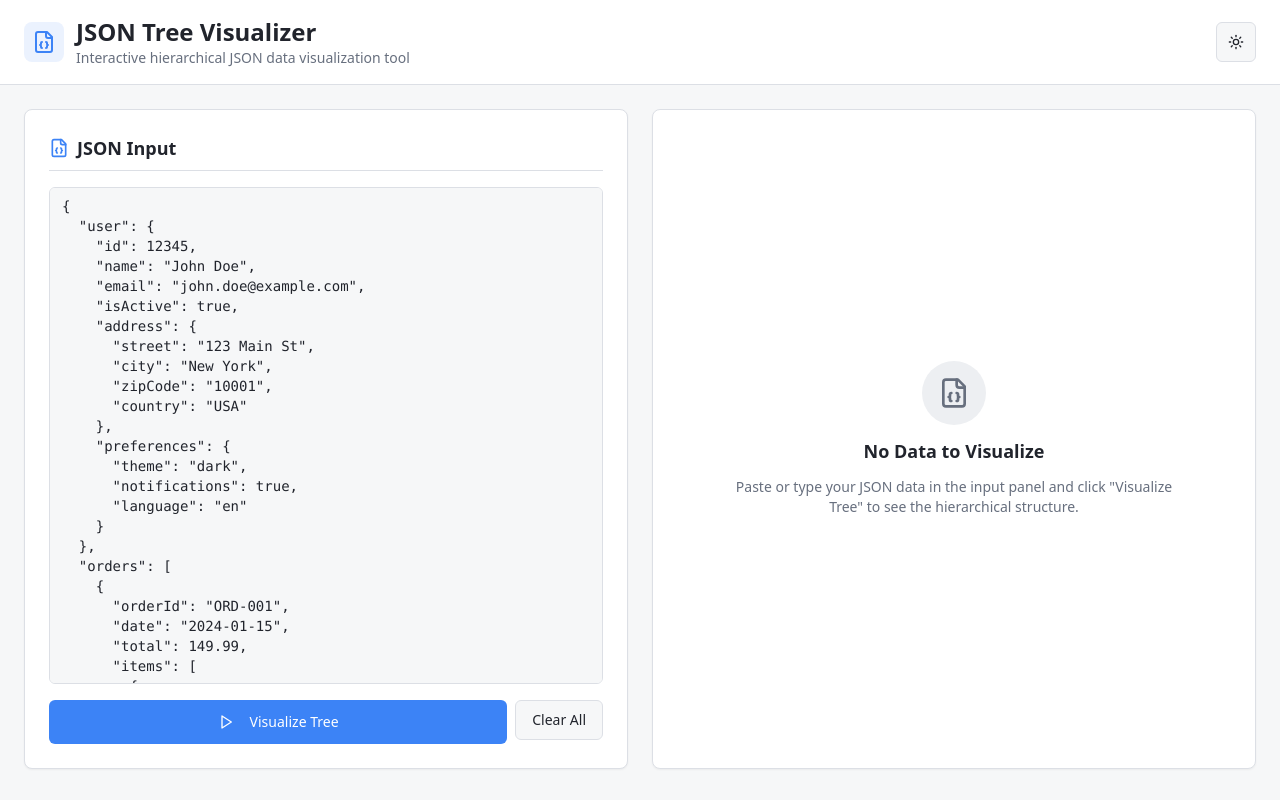
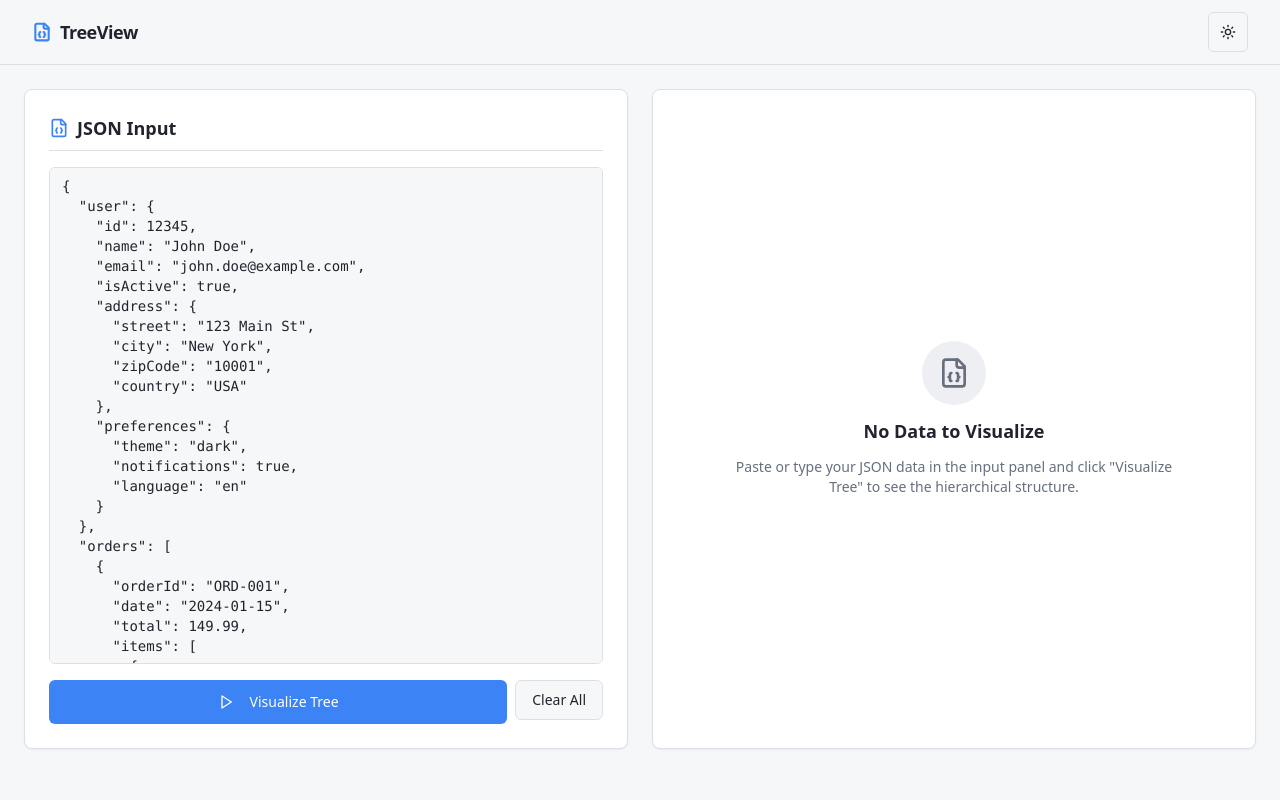
Before and after one commit to jake404dev/json-branch-explorer, a React (Vite) app: page / in a window 1280 px wide. Built offline with nearby package versions, Linux system fonts and the light colour scheme; the HTML template or start-up script is replaced by a standard one.

Commit message:
Refactor: Change navbar styling

```diff
--- a/src/pages/Index.tsx
+++ b/src/pages/Index.tsx
@@ -18,21 +18,12 @@ const Index = () => {
   return (
     <div className="min-h-screen bg-background">
       {/* Header */}
-      <header className="border-b border-border bg-card">
-        <div className="container mx-auto px-6 py-4">
-          <div className="flex items-center justify-between gap-3">
-            <div className="flex items-center gap-3">
-              <div className="p-2 bg-primary/10 rounded-lg">
-                <FileJson className="w-6 h-6 text-primary" />
-              </div>
-              <div>
-                <h1 className="text-2xl font-bold text-foreground">
-                  JSON Tree Visualizer
-                </h1>
-                <p className="text-sm text-muted-foreground">
-                  Interactive hierarchical JSON data visualization tool
-                </p>
-              </div>
+      <header className="border-b bg-background/95 backdrop-blur supports-[backdrop-filter]:bg-background/60 sticky top-0 z-50">
+        <div className="container mx-auto px-4 sm:px-6 lg:px-8">
+          <div className="flex h-16 items-center justify-between">
+            <div className="flex items-center gap-2">
+              <FileJson className="w-5 h-5 text-primary" strokeWidth={2.5} />
+              <span className="font-semibold text-lg tracking-tight">TreeView</span>
             </div>
             <ThemeToggle />
           </div>
```
